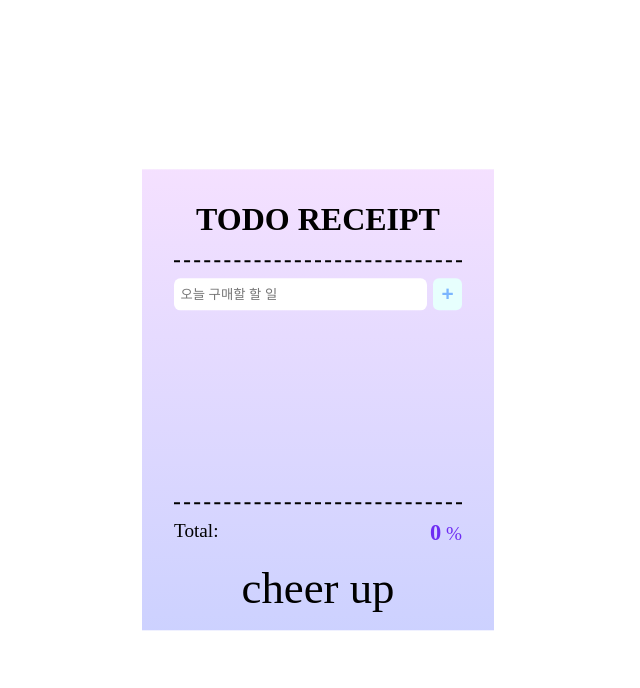
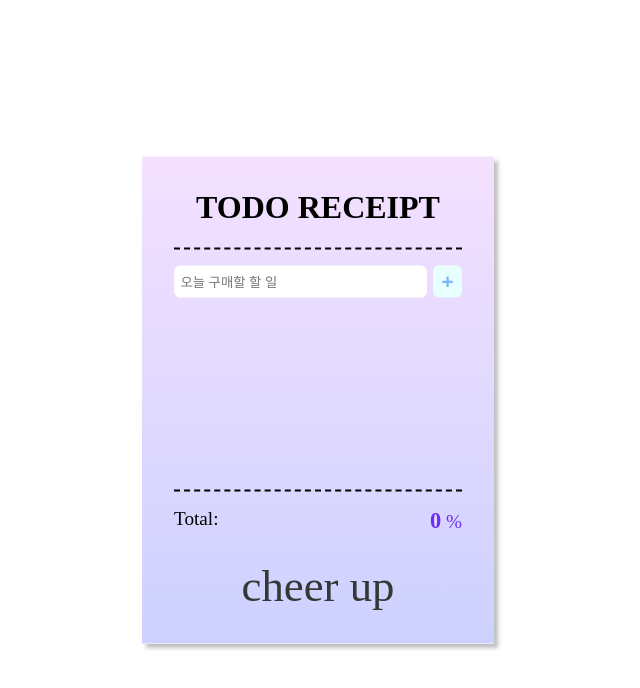
Before and after one commit to seohyun319/todo-on-any-framework, a SvelteKit app in the folder svelte-todo/: page / in a window 1280 px wide. Shown: the top 688 px of the page, without its empty margins (322-962 px from the left). Built offline with nearby package versions, Linux system fonts and the light colour scheme; a web font is replaced by a local one.

Commit message:
[feat] barcode ratio gradient

```diff
--- a/svelte-todo/src/components/Barcode.svelte
+++ b/svelte-todo/src/components/Barcode.svelte
@@ -8,7 +8,7 @@
 	href="https://fonts.googleapis.com/css2?family=Libre+Barcode+39+Text&display=swap"
 	rel="stylesheet"
 />
-<div class:isCompleteAll>
+<div class:isCompleteAll style="--ratio: {ratio * 100}%">
 	{barcodeText}
 </div>
 
@@ -18,6 +18,16 @@
 		font-size: 2.8rem;
 		display: flex;
 		justify-content: center;
+		margin: 0.6rem 0 1rem;
+		background: linear-gradient(
+			90deg,
+			rgb(116, 114, 255) var(--ratio),
+			rgb(55, 55, 55) var(--ratio)
+		);
+		background-clip: text;
+		-webkit-background-clip: text;
+		-webkit-text-fill-color: transparent;
+		--css-ratio: 0;
 	}
 	div:before {
 		content: '';
--- a/svelte-todo/src/routes/+page.svelte
+++ b/svelte-todo/src/routes/+page.svelte
@@ -24,6 +24,7 @@
 		top: 50%;
 		left: 50%;
 		transform: translate(-50%, -50%);
+		box-shadow: 4px 4px 4px rgba(0, 0, 0, 0.25);
 	}
 	header {
 		font-size: 2rem;
```
